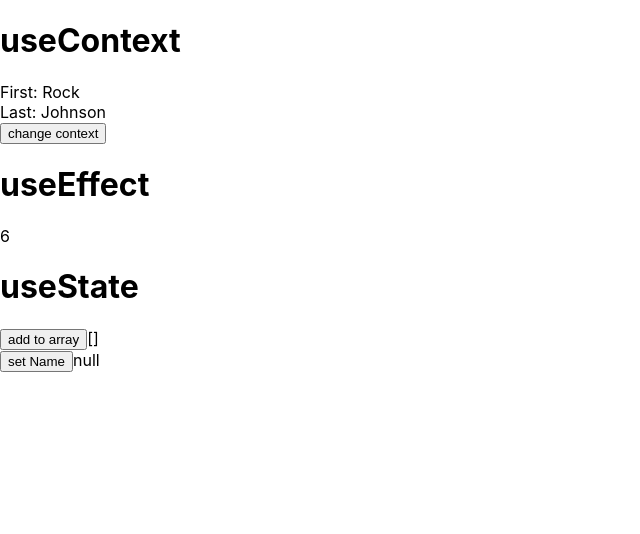
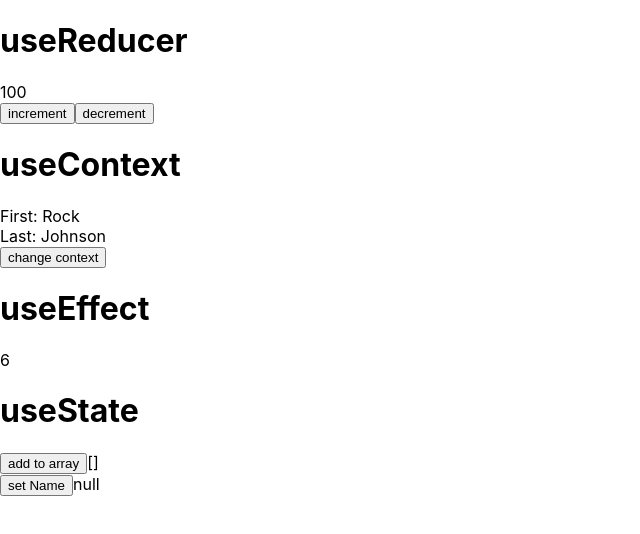
Before and after one commit to Luciano0322/react_ts_hook, a React (Create React App) app in the folder ts-hooks/: page / in a window 1280 px wide. Shown: the top 534 px of the page, without its empty margins (0-640 px from the left). Built offline with nearby package versions, Linux system fonts and the light colour scheme.

Commit message:
UseReducerComponent

```diff
--- a/ts-hooks/src/App.tsx
+++ b/ts-hooks/src/App.tsx
@@ -1,13 +1,16 @@
 import UseContextComponent from "./components/UseContextComponent";
 import UseEffectComponent from "./components/UseEffectComponent";
+import UseReducerComponent from "./components/UseReducerComponent";
 import UseStateComponent from "./components/UseStateComponent";
 
 
 function App() {
   return (
     <div>
+      <h1>useReducer</h1>
+      <UseReducerComponent />
       <h1>useContext</h1>
-        <UseContextComponent />
+      <UseContextComponent />
       <h1>useEffect</h1>
       <UseEffectComponent />
       <h1>useState</h1>
--- /dev/null
+++ b/ts-hooks/src/components/UseReducerComponent.tsx
@@ -0,0 +1,55 @@
+import { useReducer } from "react";
+
+const initialState = {
+  counter: 100,
+};
+
+type ACTIONTYPES =
+ | { type: "increment"; payload: number; }
+ | { type: "decrement"; payload: number; }
+
+function counterReducer( state: typeof initialState, action: ACTIONTYPES) {
+  switch(action.type) {
+    case "increment":
+      return {
+        ...state,
+        counter: state.counter + action.payload,
+      };
+    case "decrement":
+      return {
+        ...state,
+        counter: state.counter - action.payload,
+      };
+    default:
+      throw new Error('Bad action')
+  }
+}
+
+function UseReducerComponent() {
+  const [state, dispatch] = useReducer(counterReducer, initialState)
+  return (
+    <div>
+      <div>{state.counter}</div>
+      <div>
+        <button
+          onClick={() => dispatch({
+            type: "increment",
+            payload: 10,
+          })}
+        >
+          increment
+        </button>
+        <button
+          onClick={() => dispatch({
+            type: "decrement",
+            payload: 3,
+          })}
+        >
+          decrement
+        </button>
+      </div>
+    </div>
+  );
+}
+
+export default UseReducerComponent;
```
